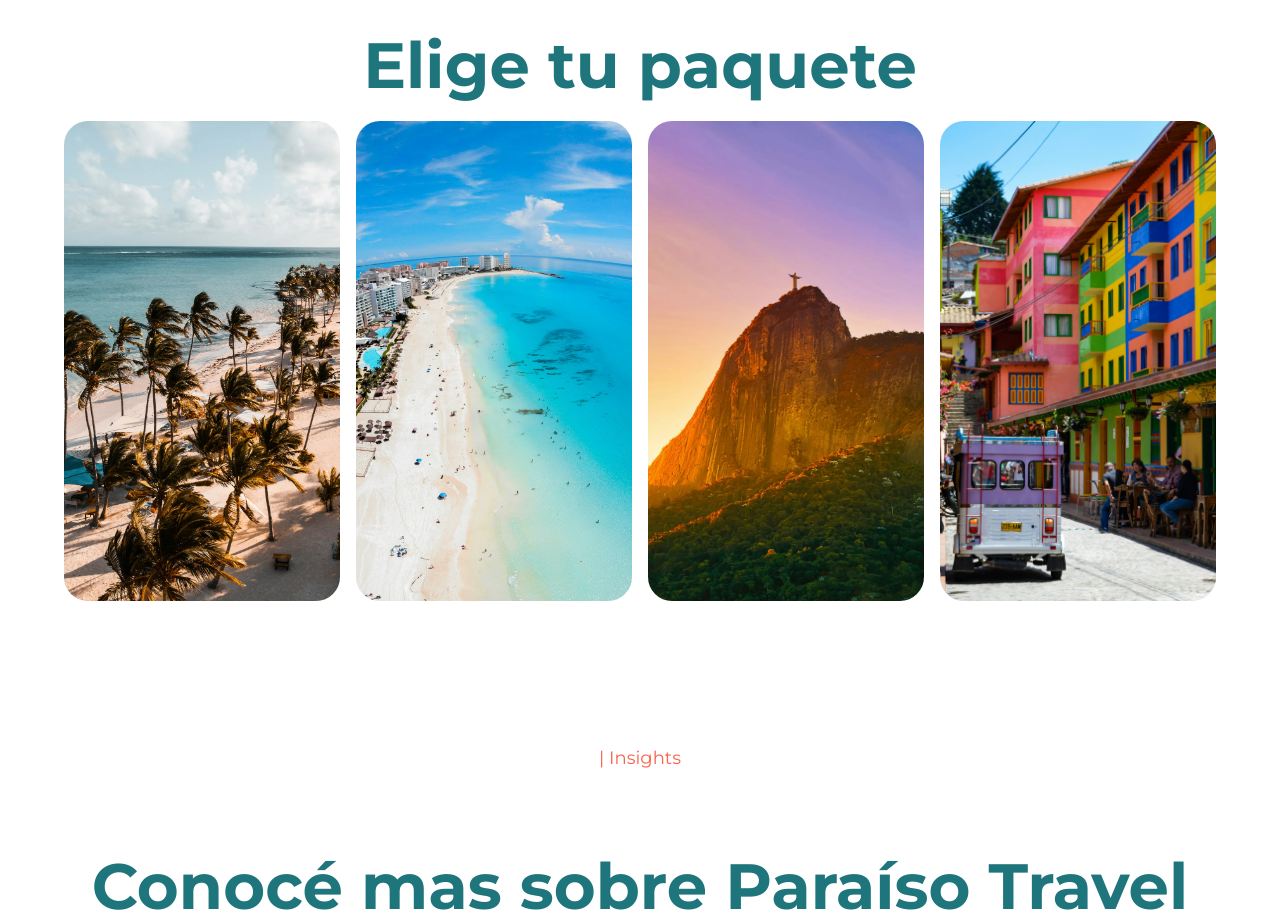
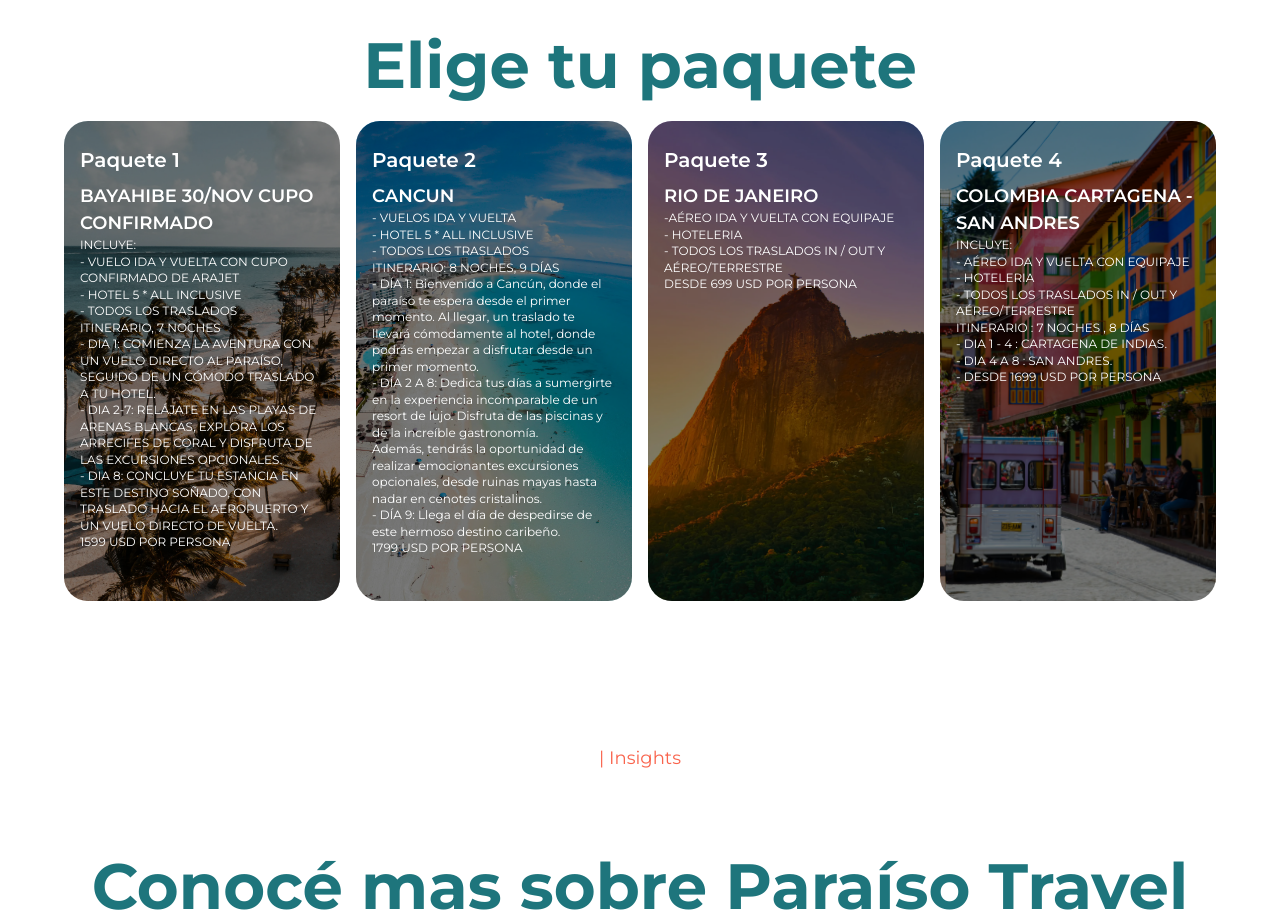
Before and after one commit to RamirezAgus/landing-travel, a React (Vite) app: page / in a window 1280 px wide. Shown: the part 3800-4718 px from the top of the page. Built offline with nearby package versions, Linux system fonts and the light colour scheme.

Commit message:
almost last changes on cards and stuffs

```diff
--- a/src/components/Modal.jsx
+++ b/src/components/Modal.jsx
@@ -3,7 +3,7 @@ import { AnimatePresence, motion } from "framer-motion";
 import { IoMdClose } from "react-icons/io";
 import { FaChevronLeft } from "react-icons/fa";
 import { FaChevronRight } from "react-icons/fa";
-import WhatsAppButton from "./WhatsappButton";
+import WhatsAppButton from "./WhatsAppButton";
 
 const Modal = ({ isOpen, onClose, packages }) => {
   const [currentIndex, setCurrentIndex] = useState(0);
@@ -81,7 +81,7 @@ const Modal = ({ isOpen, onClose, packages }) => {
                   )}
               </div>
               <div className="flex justify-center mt-4">
-                <WhatsAppButton packageTitle={packages[currentIndex].title}/>
+                <WhatsAppButton packageSubtitle={packages[currentIndex].subtitle} packageTitle={packages[currentIndex].title}/>
               </div>
             </div>
           </motion.div>
--- a/src/components/Navbar.jsx
+++ b/src/components/Navbar.jsx
@@ -13,7 +13,7 @@ const Navbar = () => {
       variants={navVariants}
       initial="hidden"
       whileInView="show"
-      className="py-4 sm:px-16 px-4 flex flex-col fixed top-0 left-0 w-full justify-center bg-white/70 backdrop-blur-md bg-white z-50"
+      className="py-4 sm:px-16 px-4 flex flex-col fixed top-0 left-0 w-full justify-center bg-white/70 backdrop-blur-md z-50"
     >
       <div className="flex md:flex-col justify-between items-center w-full 2xl:max-w-[1280px] mx-auto">
         <div className="w-8 md:hidden" />
--- a/src/components/PackCards.jsx
+++ b/src/components/PackCards.jsx
@@ -1,6 +1,6 @@
 import { motion } from "framer-motion";
 import { fadeIn } from "@/utils/motion";
-import { useState } from "react";
+
 
 const PackCards = ({
   id,
@@ -11,15 +11,19 @@ const PackCards = ({
   handleClick,
   description,
 }) => {
-  const [isOpen, setIsOpen] = useState(false);
+
 
   return (
     <motion.div
       variants={fadeIn("up", "spring", index * 0.5, 0.75)}
+      initial={{ scale: 1 }}
+      whileHover={{ scale: 1.05 }}
+      whileTap={{ scale: 1.05 }}
+      transition={{ duration: 0.3, ease: "easeInOut" }}
       className="relative flex-1 min-w-[200px] sm:min-w-[250px] max-w-[300px] h-[480px] cursor-pointer"
       onClick={() => {
         handleClick(id);
-        setIsOpen(!isOpen);
+
       }}
     >
       <img
@@ -28,9 +32,7 @@ const PackCards = ({
         className="absolute w-full h-full object-cover rounded-[24px]"
       />
       <motion.div
-        initial={{ opacity: 0 }}
         whileHover={{ opacity: 1 }}
-        animate={{ opacity: isOpen ? 1 : 0 }}
         transition={{ duration: 0.3, ease: "easeInOut" }}
         className="absolute bottom-0 p-4 flex justify-start w-full h-full flex-col bg-[rgba(0,0,0,0.5)] rounded-[24px]"
       >
--- a/src/components/WhatsAppButton.jsx
+++ b/src/components/WhatsAppButton.jsx
@@ -1,9 +1,9 @@
 import { FaWhatsapp } from 'react-icons/fa';
 import { WHATSAPP_NUMBER } from '@/constants/config';
 
-const WhatsAppButton = ({ packageTitle }) => {
-
-    const message = `¡Hola! Estoy interesado en el paquete: ${packageTitle}. ¿Podrías darme más información?`;
+const WhatsAppButton = ({ packageTitle, packageSubtitle }) => {
+    // CONSTANTE PARA MODIFICAR EL MENSAJE DE WHATSAPP
+    const message = `¡Hola! Estoy interesado en el siguiente paquete: ${packageTitle} de ${packageSubtitle}. ¿Podrías darme más información?`;
 
     return (
         <a
--- a/src/constants/config.js
+++ b/src/constants/config.js
@@ -1,3 +1,3 @@
 // ARCHIVO PARA MODIFICAR WHATSAPP
 
-export const WHATSAPP_NUMBER = "5491134567890";
+export const WHATSAPP_NUMBER = "5491164832141";
```
